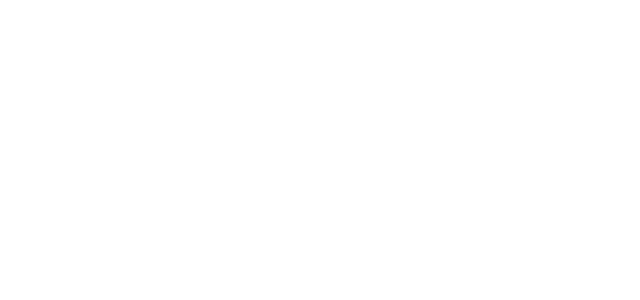
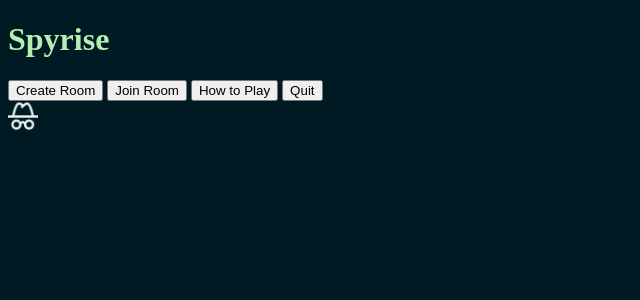
Before and after one commit to Suhrullekha/spyrise, a React (Create React App) app in the folder front/: page / in a window 1280 px wide. Shown: the top 300 px of the page, without its empty margins (0-640 px from the left). Built offline with nearby package versions, Linux system fonts and the light colour scheme.

Commit message:
new updates

```diff
--- a/front/public/index.html
+++ b/front/public/index.html
@@ -19,11 +19,32 @@
       work correctly both with client-side routing and a non-root public URL.
       Learn how to configure a non-root public URL by running `npm run build`.
     -->
-    <title>React App</title>
+    <title>Spyrise</title>
   </head>
   <body>
     <noscript>You need to enable JavaScript to run this app.</noscript>
     <div id="root"></div>
+    <div id = "main-header">
+      <h1>
+        Spyrise
+      </h1>
+    </div>
+    <div class="buttons">
+      <button>
+        Create Room
+      </button>
+      <button>
+        Join Room
+      </button>
+      <button>
+        How to Play
+      </button>
+      <button>
+        Quit
+      </button>
+    </div>
+    <img src="spy128.png" width=30 height=30>
+
     <!--
       This HTML file is a template.
       If you open it directly in the browser, you will see an empty page.
--- /dev/null
+++ b/front/src/index.css
@@ -0,0 +1,7 @@
+body{
+    background-color: #001A23;
+}
+
+#main-header{
+color:#B3EFB2;
+}
--- a/front/src/index.js
+++ b/front/src/index.js
@@ -1,6 +1,6 @@
 import React from 'react';
 import ReactDOM from 'react-dom';
-// import './index.css';
+import "./index.css";
 import App from './App';
 // import reportWebVitals from './reportWebVitals';
 
```
